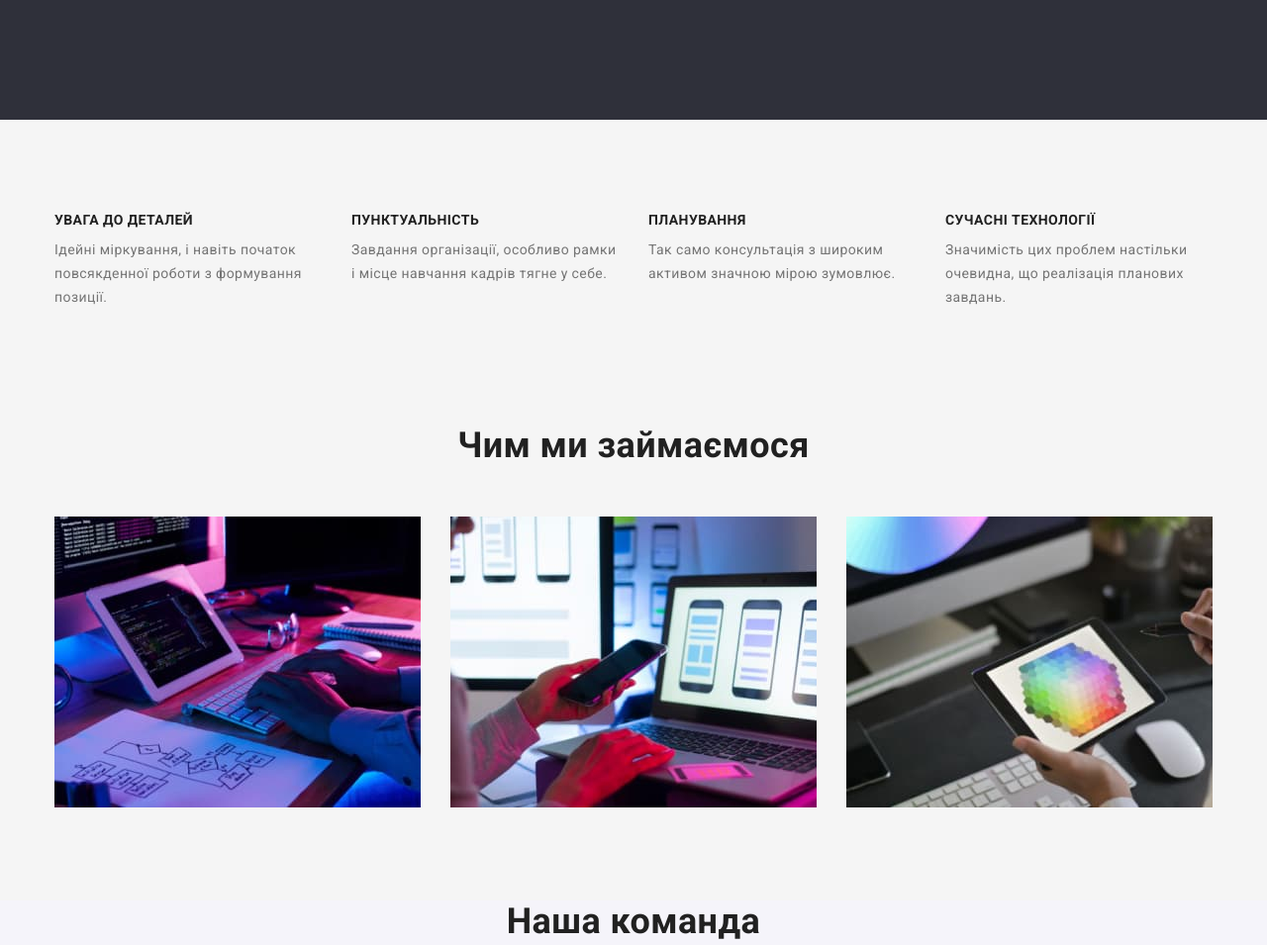
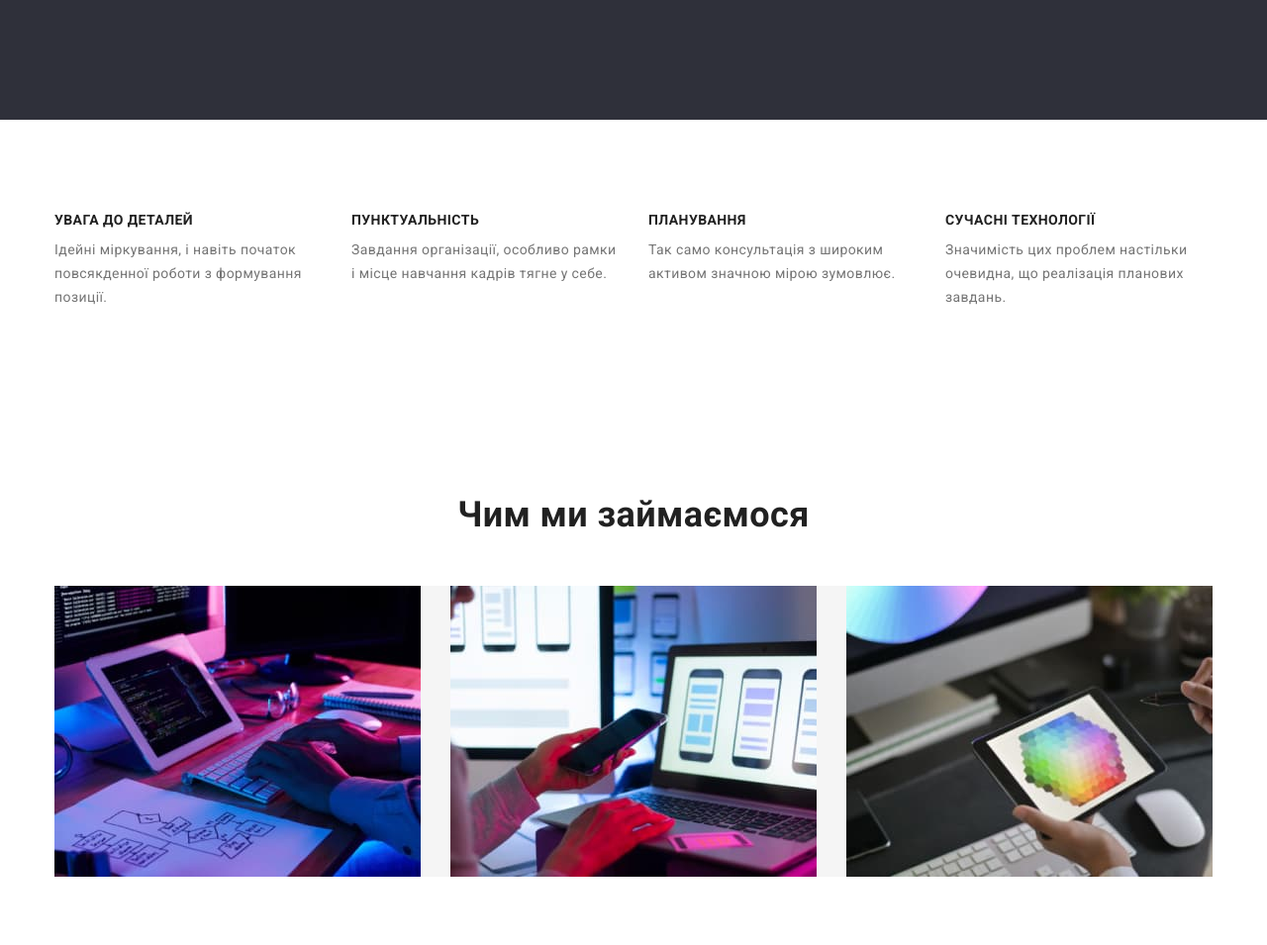
Before and after one commit to ViktoriiaKhmelevska/goit-markup-hw-03, a plain HTML site: page index.html in a window 1280 px wide. Shown: the part 560-1515 px from the top of the page at 99% size. Drawn offline with nearby package versions, Linux system fonts and the light colour scheme.

Commit message:
finish hw3

```diff
--- a/css/styles.css
+++ b/css/styles.css
@@ -211,9 +211,8 @@ img {
 }
 
 .section-two {
-  background-color: var(--bgr-section);
   padding-top: 94px;
-  padding-bottom: 118px;
+  padding-bottom: 94px;
 }
 
 .section-two-list {
@@ -244,8 +243,8 @@ img {
 }
 
 .section-three {
-  background-color: var(--bgr-section);
   padding-bottom: 94px;
+  padding-top: 94px;
 }
 .section-three-list {
   background-color: var(--bgr-section);
@@ -256,7 +255,6 @@ img {
   text-align: center;
   margin-bottom: 50px;
   text-align: center;
-  background-color: var(--bgr-section);
   color: var(--primary-text-color);
   font-weight: 700;
   font-size: 36px;
@@ -264,7 +262,7 @@ img {
 }
 .section-command {
   padding-bottom: 94px;
-
+  padding-top: 94px;
   background: var(--button-second-color);
 }
 .command {
@@ -402,7 +400,6 @@ img {
 .footer-position,
 .footer-link {
   display: inline-block;
-  /* margin-bottom: 28px; */
   color: var(--primary-white-color);
   font-size: 14px;
   line-height: 1.71;
```
